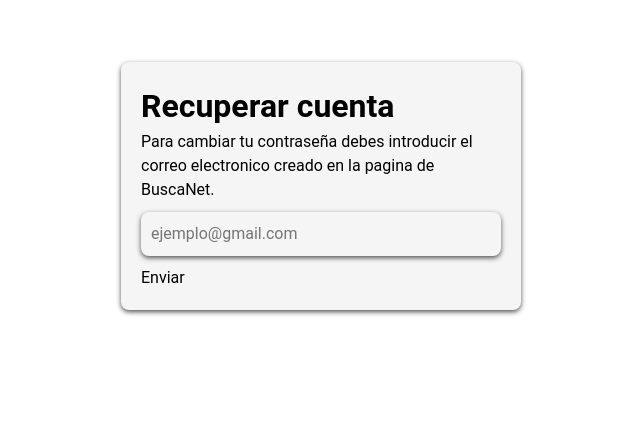
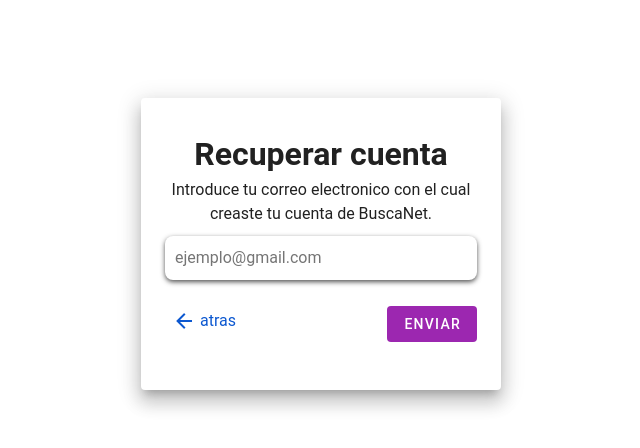
Before and after one commit to nikyuher/Buscador, a Vue app in the folder BuscadorEmpresas/: page /ChangePassword in a window 1280 px wide. Shown: the part 138-586 px from the top of the page, without its empty margins (319-959 px from the left). Built offline with nearby package versions, Linux system fonts and the light colour scheme.

Commit message:
diseño restablecer cuenta, mejoras dseño, login-register

```diff
--- a/BuscadorEmpresas/src/components/LoginComp.vue
+++ b/BuscadorEmpresas/src/components/LoginComp.vue
@@ -1,4 +1,3 @@
-
 <script setup lang="ts">
 import { ref } from 'vue';
 import { useLoginStore } from '../stores/Login';
@@ -37,7 +36,7 @@ const login = async () => {
 
 <template>
   <div class="cont-form">
-    <div class="login-container">
+    <v-card class="py-8 px-6 mx-auto ma-4" elevation="12" max-width="400" width="100%">
       <div class="header-name">
         <RouterLink to="/">
           <h1>BuscaNet</h1>
@@ -57,7 +56,9 @@ const login = async () => {
           </div>
         </div>
         <div class="changePassword">
-          <span class="obj2"><RouterLink to="/ChangePassword">¿Olvidaste tú contraseña?</RouterLink></span>
+          <span class="obj2">
+            <RouterLink to="/ChangePassword">¿Olvidaste tú contraseña?</RouterLink>
+          </span>
         </div>
         <div>
           <button type="submit" :disabled="loading">
@@ -67,7 +68,7 @@ const login = async () => {
 
         <div v-if="errorMessage" class="error-message">{{ errorMessage }}</div>
       </form>
-    </div>
+    </v-card>
   </div>
 </template>
 
@@ -76,21 +77,23 @@ const login = async () => {
   display: flex;
   margin-bottom: 10px;
   padding: 5px;
-  justify-content:end;
+  justify-content: end;
   flex-wrap: wrap;
 }
 
-.changePassword a{
+.changePassword a {
   text-decoration: none;
   color: #0b57d0;
 }
 
-.obj1, .obj2{
+.obj1,
+.obj2 {
   padding: 5px;
   cursor: pointer;
 }
 
-.obj1:hover, .obj2:hover {
+.obj1:hover,
+.obj2:hover {
   border-radius: 10px;
   background-color: rgba(87, 187, 201, 0.205);
 
@@ -112,9 +115,6 @@ const login = async () => {
   max-width: 400px;
   margin: auto;
   padding: 20px;
-  background-color: #f5f5f5;
-  border-radius: 8px;
-  box-shadow: 0 4px 8px rgba(0, 0, 0, 0.1);
 }
 
 h2 {
--- a/BuscadorEmpresas/src/components/PanelChangePassword.vue
+++ b/BuscadorEmpresas/src/components/PanelChangePassword.vue
@@ -96,53 +96,74 @@ onMounted(() => {
 
 <template>
     <div class="container">
-        <div v-if="!paso1">
+        <v-card v-if="!paso1" class="py-8 px-6 text-center mx-auto ma-4" elevation="12" max-width="400"
+        width="100%">
             <h1>Recuperar cuenta</h1>
-            <p>Para cambiar tu contraseña debes introducir el correo electronico creado en la pagina de BuscaNet.</p>
+            <p>Introduce tu correo electronico con el cual creaste tu cuenta de BuscaNet.</p>
             <form @submit.prevent="Solicitar">
                 <input v-model="email" type="email" placeholder="ejemplo@gmail.com" required>
-                <button type="submit">Enviar</button>
+                <div style="display: flex; justify-content: space-between;">
+                    <div class="diseño-boton my-4">
+                        <router-link to="/login">
+                            <v-icon @click="retroceder">
+                                mdi-arrow-left
+                            </v-icon>
+                            atras
+                        </router-link>
+                    </div>
+                    <v-btn type="submit" class="my-4" color="purple"  text="Enviar" variant="flat">
+                    </v-btn>
+                </div>
             </form>
-        </div>
-        <div v-if="paso1 && !paso2">
-            <v-icon @click="retroceder"
-                style="background-color: red; color: white; border-radius: 50%; padding: 20px">mdi-arrow-left</v-icon>
-            <v-card class="py-8 px-6 text-center mx-auto ma-4" elevation="12" max-width="400" width="100%">
+        </v-card>
+        <v-card v-if="paso1 && !paso2" class="py-8 px-6 text-center mx-auto ma-4" elevation="12" max-width="400"
+            width="100%">
             <h3 class="text-h6 mb-4">Verify Your Account</h3>
 
             <div class="text-body-2">
-                    Enviamos un código de verificación a {{ loginStore.email }} <br>
-
+                Enviamos un código de verificación a <strong>{{ loginStore.email }}</strong> <br>
                 Por favor revise su correo electrónico y pegue el código a continuación.
             </div>
-
             <form @submit.prevent="VerificarCodigo">
                 <v-otp-input v-model="codigo" length="5"></v-otp-input>
 
                 <v-btn type="submit" class="my-4" color="purple" height="40" text="Verificar" variant="flat"
-                        width="70%"></v-btn>
+                    width="70%">
+                </v-btn>
             </form>
-
             <div class="text-caption">
                 ¿No recibes el codigo? <a href="#" @click="Solicitar">Reenviar</a>
             </div>
+            <div style="display: flex; justify-content: space-between;">
+                <div class="diseño-boton">
+                    <v-icon @click="retroceder">
+                        mdi-arrow-left
+                    </v-icon>
+                    atras
+                </div>
+            </div>
         </v-card>
-        </div>
-        <div v-if="paso1 && paso2">
-            <v-icon @click="retroceder"
-                style="background-color: red; color: white; border-radius: 50%; padding: 20px">mdi-arrow-left</v-icon>
+        <v-card v-if="paso1 && paso2" class="py-8 px-6 text-left mx-auto ma-4" elevation="12" max-width="400"
+            width="100%">
             <h1>Restablecer contraseña </h1>
             <h4>Recuerda revisar tu Email para obtener el codio de verificacion</h4>
-
             <form @submit.prevent="RestablecerContraseña">
                 <label>Nueva contraseña</label>
                 <input v-model="password" type="password" required>
                 <label>Confirmar contraseña</label>
                 <input v-model="confirmPassword" type="password" required>
-                <v-btn type="submit" class="my-4" color="purple" height="40" text="Confirmar" variant="flat"
-                    width="70%"></v-btn>
+                <div style="display: flex; justify-content: space-between;">
+                    <div class="diseño-boton my-4" @click="retroceder">
+                        <v-icon>
+                            mdi-arrow-left
+                        </v-icon>
+                        atras
+                    </div>
+                    <v-btn type="submit" class="my-4" color="purple" height="40" text="Confirmar" variant="flat">
+                    </v-btn>
+                </div>
             </form>
-        </div>
+        </v-card>
         <v-snackbar v-model="success" color="green" timeout="2000" location="top" absolute>
             {{ Message }}
         </v-snackbar>
@@ -154,13 +175,32 @@ onMounted(() => {
 </template>
 
 <style scoped>
+.diseño-boton {
+    display: flex;
+}
+
+.diseño-boton {
+    color: #0b57d0;
+    padding: 7px;
+    align-items: center;
+    height: 30px;
+}
+
+a {
+    text-decoration: none;
+    color: #0b57d0;
+}
+
+.diseño-boton:hover {
+    border-radius: 10px;
+    background-color: rgba(87, 187, 201, 0.205);
+
+}
+
 .container {
     max-width: 400px;
     margin: 200px auto;
     padding: 20px;
-    background-color: #f5f5f5;
-    border-radius: 8px;
-    box-shadow: 0 2px 5px rgb(83, 83, 83);
 }
 
 input {
--- a/BuscadorEmpresas/src/components/RegisterComp.vue
+++ b/BuscadorEmpresas/src/components/RegisterComp.vue
@@ -1,12 +1,12 @@
 <template>
     <div class="cont-form">
-        <div class="register-container">
+        <v-card class="py-8 px-6 mx-auto ma-4" elevation="12" max-width="400" width="100%">
             <div class="header-name">
                 <RouterLink to="/">
                     <h1>BuscaNet</h1>
                 </RouterLink>
             </div>
-            <h2>Registro de Usuario</h2>
+            <h2>Registrar Cuenta</h2>
             <form @submit.prevent="register">
                 <div class="input-group">
                     <label for="nombre">Nombre</label>
@@ -31,7 +31,7 @@
                 <div v-if="errorMessage" class="error-message">{{ errorMessage }}</div>
                 <div v-if="successMessage" class="success-message">{{ successMessage }}</div>
             </form>
-        </div>
+        </v-card>
     </div>
 </template>
 
@@ -76,7 +76,7 @@ const register = async () => {
 
 <style scoped>
 .header-name a {
-    color: rgb(66, 25, 163);
+    color: #990000;
     text-decoration: none;
     text-align: center;
 }
--- a/BuscadorEmpresas/src/views/Buscador.vue
+++ b/BuscadorEmpresas/src/views/Buscador.vue
@@ -256,6 +256,7 @@ h2 {
 }
 
 input[type="text"] {
+  color: black;
   padding: 10px;
   border: 1px solid #ffffff;
   background-color: #ffffff;
```
Lines whose indentation alone changed are shown as unchanged.
